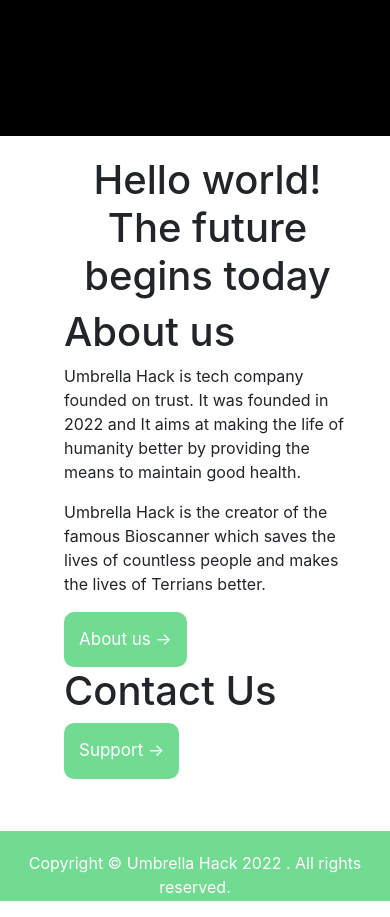
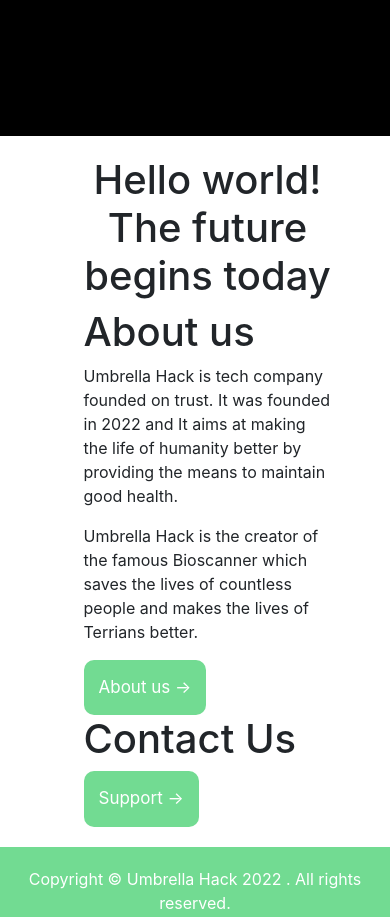
Before and after one commit to umbrellaHack/bioscanner, a plain HTML site: page index.html in a window 390 px wide. Shown: the part 1080-1997 px from the top of the page. Drawn offline with nearby package versions, Linux system fonts and the light colour scheme.

Commit message:
resized the padding -div

```diff
--- a/src/css/main.css
+++ b/src/css/main.css
@@ -89,6 +89,10 @@ body {
   .row {
     flex-direction: column;
   }
+  .padding-div {
+  width: 95%;
+    margin: auto;
+  }
 }
 
 /* Responsive layout - when the screen is less than 400px wide, make the navigation links stack on top of each other instead of next to each other */
@@ -101,7 +105,7 @@ body {
 
 /*Setting padding */
 .padding-div {
-  width: 80%;
+  width: 70%;
   margin: auto;
   padding-top: 20px;
   padding-left: 25px;
```
